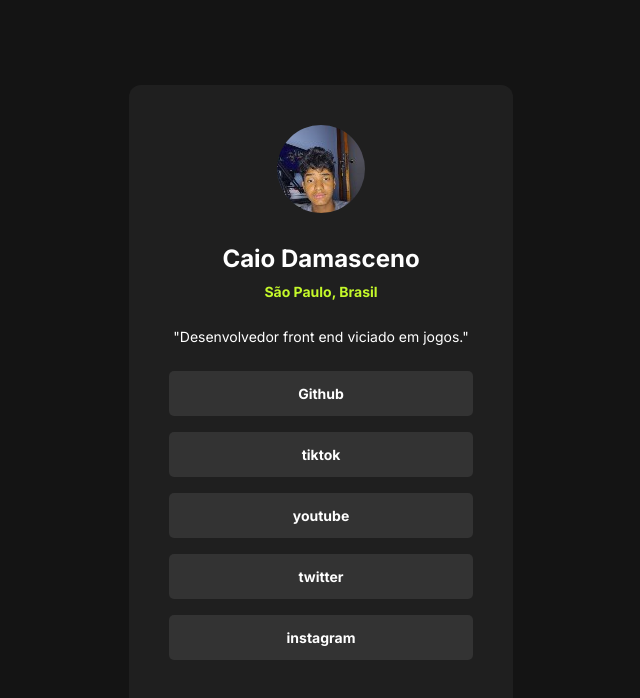
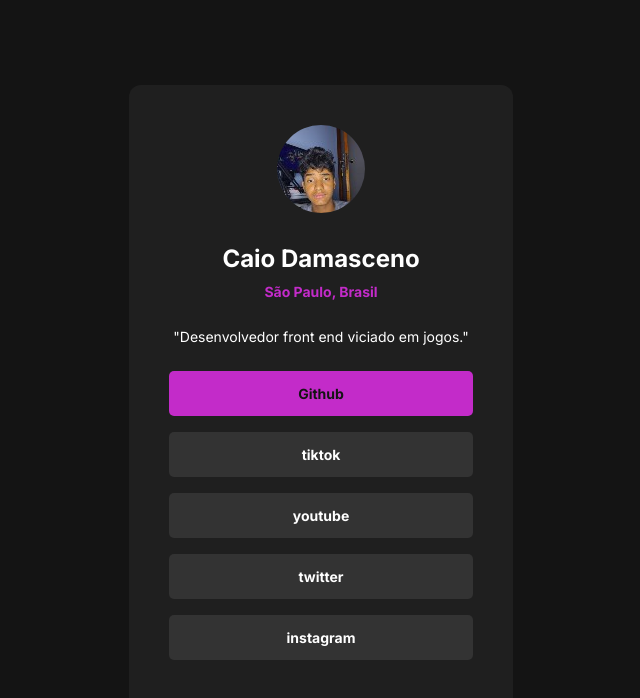
Before and after one commit to CaioDamasceno11BTI/meus_links, a plain HTML site: page index.html in a window 1280 px wide. In both pictures the pointer is over the link "Github". Shown: the whole page, without its empty margins (319-959 px from the left). Drawn offline with Linux system fonts and the light colour scheme.

Commit message:
efeito transition e hover p/ancoras

```diff
--- a/style.css
+++ b/style.css
@@ -37,7 +37,7 @@ div h1{
     margin-bottom: 4px;
 }
 div strong{
-    color: #c4f82a;
+    color: #c32bc9;
     font-size: 14px;
     line-height: 21px;
 }
@@ -61,4 +61,11 @@ div a{
     font-weight: 700;
     font-size: 14px;
     line-height: 21px;
+
 }
+
+div a:hover{
+    background-color: #c32bc9;
+    color: #141414;
+    transition: 0.4s;
+}
```
